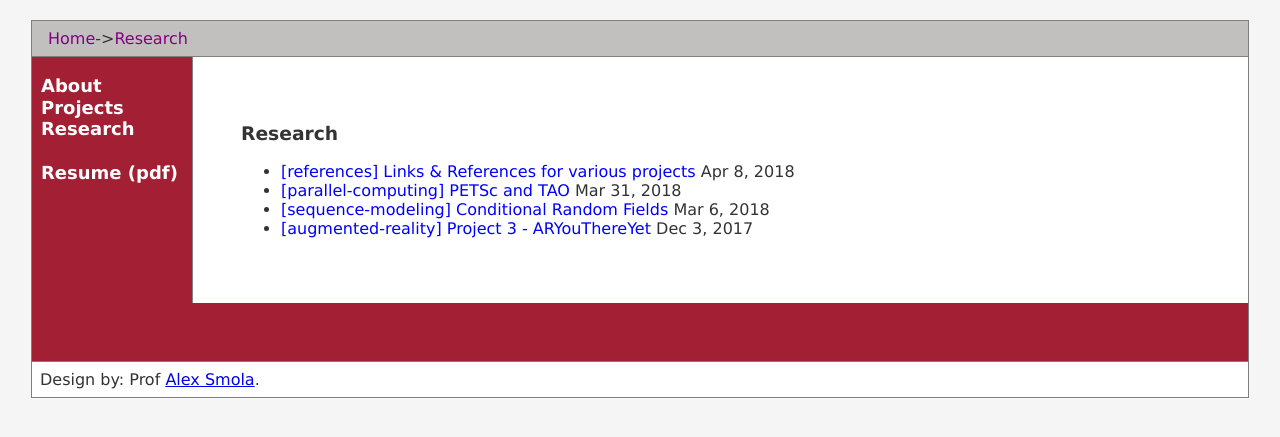
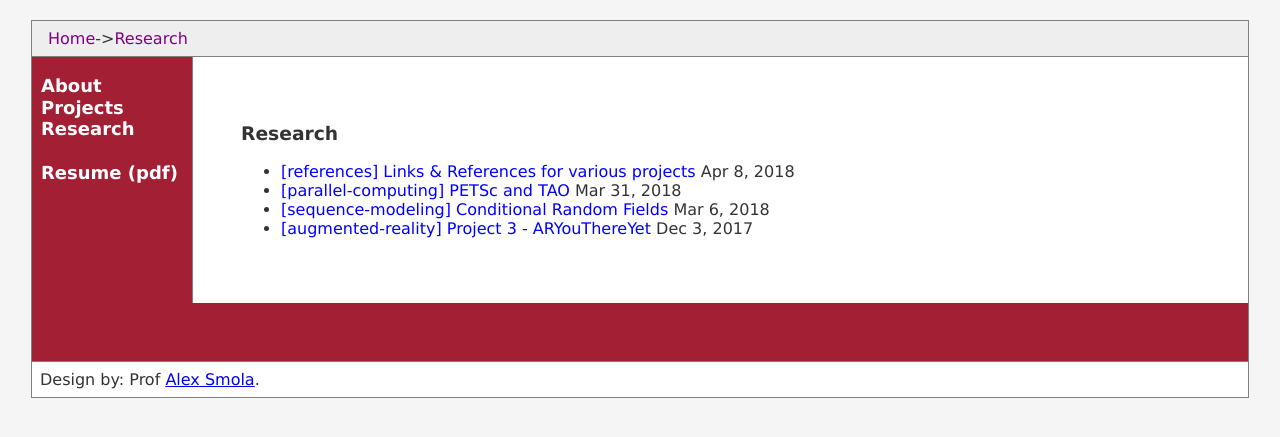
Before and after one commit to adibrahman007/abhoi.github.io, a Jekyll site: the page built from research.md, in a window 1280 px wide. Shown: the top 437 px of the page. Built offline with Jekyll 4.4.1, drawn with Linux system fonts in a browser that asks for light colours.

Commit message:
Update main.css

```diff
--- a/css/main.css
+++ b/css/main.css
@@ -18,7 +18,7 @@ background-color: #A31F34;
 {
 padding: 0.5em;
 padding-left: 1em;
-background-color: #C2C0BF;
+background-color: #eee;
 border-bottom: 1px solid gray;
 }
 #top a:link {color:purple; text-decoration:none;}
@@ -51,7 +51,7 @@ font-weight: bold;
 #leftnav a:link {color:white; text-decoration:none;}
 #leftnav a:visited {color:white; text-decoration:none;}
 #leftnav a:active {color:white}
-#leftnav a:hover {color:#C7C9C7}
+#leftnav a:hover {color:#eee}
 
 #content
 {
```
